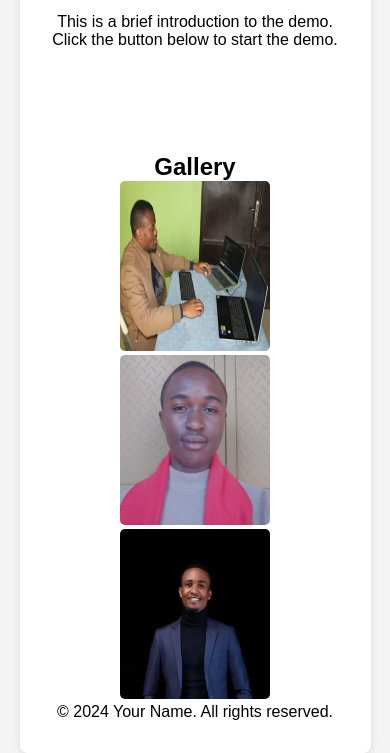
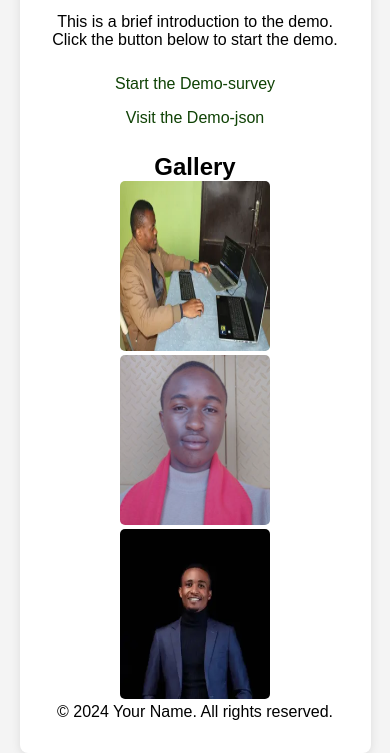
Before and after one commit to efatha/try, a plain HTML site: page index.html in a window 390 px wide. Shown: the part 103-856 px from the top of the page. Drawn offline with Linux system fonts and the light colour scheme.

Commit message:
added the link color

```diff
--- a/index.html
+++ b/index.html
@@ -291,6 +291,7 @@ img{
 }
 a{
   background-color: transparent;
+  color:#0f4205;
 }
 
 }
```
